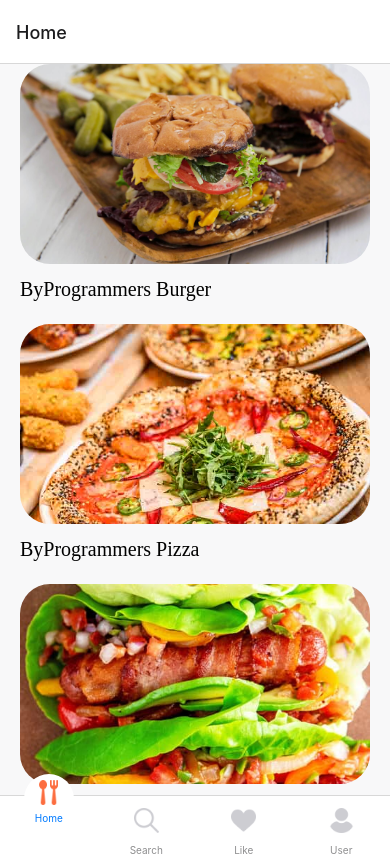
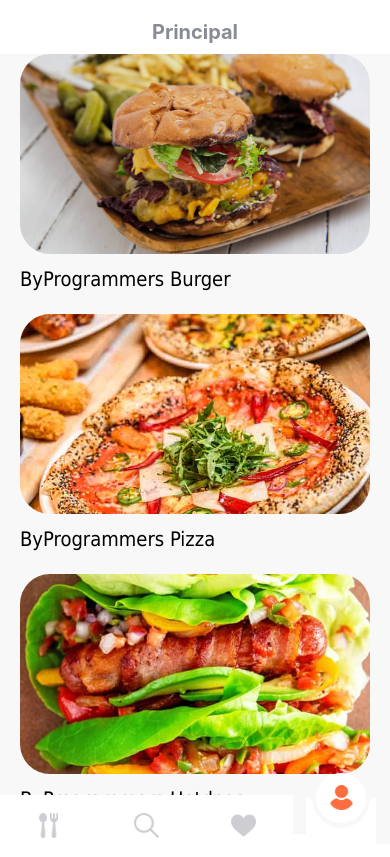
Before and after one commit to icemagno/reactnative01, a React Native app: screen /Map in a window 390 px wide. Built offline with nearby package versions, Linux system fonts and the light colour scheme.

Commit message:
Progressos na navegação

```diff
--- a/App.js
+++ b/App.js
@@ -3,10 +3,28 @@
 // https://www.luiztools.com.br/post/introducao-ao-react-native-3/
 
 import React from 'react';
-import Routes from './Routes';
 
-export default function App() {
-  return (
-    <Routes/>
-  );
+import { NavigationContainer } from '@react-navigation/native';
+import { createStackNavigator } from '@react-navigation/stack';
+
+import Tabs from './navigation/Tabs';
+import Form from './pages/Form';
+import HomeAntigo from './pages/HomeAntigo';
+import Coordinates from './pages/Coordinates';
+
+
+const AppStack = createStackNavigator();
+
+const App = () => {
+    return (
+        <NavigationContainer>
+            <AppStack.Navigator screenOptions={{ headerShown: false }} initialRouteName={"Tabs"}>
+                <AppStack.Screen name="Tabs" component={Tabs} />
+                <AppStack.Screen name="HomeAntigo" component={HomeAntigo} />
+                <AppStack.Screen name="Form" component={Form} />
+                <AppStack.Screen name="Coordinates" component={Coordinates} />
+            </AppStack.Navigator>
+        </NavigationContainer>
+    );
 }
+export default App;
--- a/Routes.js
+++ b/Routes.js
@@ -6,7 +6,7 @@
 import Form from './pages/Form';
 import HomeAntigo from './pages/HomeAntigo';
 import Coordinates from './pages/Coordinates';
-import OpenStreetMapScreen from './pages/OpenStreetMapScreen';
+
 
 const AppStack = createStackNavigator();
 
@@ -18,7 +18,6 @@
                 <AppStack.Screen name="HomeAntigo" component={HomeAntigo} />
                 <AppStack.Screen name="Form" component={Form} />
                 <AppStack.Screen name="Coordinates" component={Coordinates} />
-                <AppStack.Screen name="OpenStreetMapScreen" component={OpenStreetMapScreen} />
             </AppStack.Navigator>
         </NavigationContainer>
     );
--- a/constants/index.js
+++ b/constants/index.js
@@ -1,6 +1,4 @@
 import icons from "./icons";
 import images from "./images";
 import { COLORS, SIZES, FONTS } from "./theme";
-import GOOGLE_API_KEY from "./maps"
-
-export { icons, images, COLORS, SIZES, FONTS, GOOGLE_API_KEY };
+export { icons, images, COLORS, SIZES, FONTS };
--- a/constants/maps.js
+++ /dev/null
@@ -1,3 +0,0 @@
-const GOOGLE_API_KEY = "AIzaSyD_lMXvGFGsiO2qhvX7Vs49r-sdICRtrAQ"
-
-export default GOOGLE_API_KEY
--- a/constants/theme.js
+++ b/constants/theme.js
@@ -44,16 +44,16 @@
 };
 
 export const FONTS = {
-    largeTitle: { fontFamily: "Roboto-regular", fontSize: SIZES.largeTitle, lineHeight: 55 },
-    h1: { fontFamily: "Roboto-Black", fontSize: SIZES.h1, lineHeight: 36 },
-    h2: { fontFamily: "Roboto-Bold", fontSize: SIZES.h2, lineHeight: 30 },
-    h3: { fontFamily: "Roboto-Bold", fontSize: SIZES.h3, lineHeight: 22 },
-    h4: { fontFamily: "Roboto-Bold", fontSize: SIZES.h4, lineHeight: 22 },
-    body1: { fontFamily: "Roboto-Regular", fontSize: SIZES.body1, lineHeight: 36 },
-    body2: { fontFamily: "Roboto-Regular", fontSize: SIZES.body2, lineHeight: 30 },
-    body3: { fontFamily: "Roboto-Regular", fontSize: SIZES.body3, lineHeight: 22 },
-    body4: { fontFamily: "Roboto-Regular", fontSize: SIZES.body4, lineHeight: 22 },
-    body5: { fontFamily: "Roboto-Regular", fontSize: SIZES.body5, lineHeight: 22 },
+    largeTitle: { fontFamily: "Tahoma", fontSize: SIZES.largeTitle, lineHeight: 55 },
+    h1: { fontFamily: "Tahoma", fontSize: SIZES.h1, lineHeight: 36 },
+    h2: { fontFamily: "Tahoma", fontSize: SIZES.h2, lineHeight: 30 },
+    h3: { fontFamily: "Tahoma", fontSize: SIZES.h3, lineHeight: 22 },
+    h4: { fontFamily: "Tahoma", fontSize: SIZES.h4, lineHeight: 22 },
+    body1: { fontFamily: "Tahoma", fontSize: SIZES.body1, lineHeight: 36 },
+    body2: { fontFamily: "Tahoma", fontSize: SIZES.body2, lineHeight: 30 },
+    body3: { fontFamily: "Tahoma", fontSize: SIZES.body3, lineHeight: 22 },
+    body4: { fontFamily: "Tahoma", fontSize: SIZES.body4, lineHeight: 22 },
+    body5: { fontFamily: "Tahoma", fontSize: SIZES.body5, lineHeight: 22 },
 };
 
 const appTheme = { COLORS, SIZES, FONTS };
--- a/navigation/Tabs.js
+++ b/navigation/Tabs.js
@@ -7,6 +7,9 @@
 import Home from "../pages/Home"
 
 import { COLORS, icons } from "../constants"
+import Coordinates from '../pages/Coordinates';
+import Form from '../pages/Form';
+
 
 const Tab = createBottomTabNavigator();
 
@@ -98,8 +101,9 @@
     return (
         <Tab.Navigator
             screenOptions={{
-                showLabel: false,
-                style: {
+                tabBarShowLabel: false,
+                headerShown: false,
+                tabBarStyle: {
                     position: 'absolute',
                     left: 0,
                     bottom: 0,
@@ -109,11 +113,7 @@
                     elevation: 0
                 }
             }}
-            tabBar={(props) => (
-                <CustomTabBar
-                    props={props}
-                />
-            )}
+            tabBar={(props) => (<CustomTabBar props={props} /> )}
         >
             <Tab.Screen
                 name="Home"
@@ -139,8 +139,8 @@
             />
 
             <Tab.Screen
-                name="Search"
-                component={Home}
+                name="Coordinates"
+                component={Coordinates}
                 options={{
                     tabBarIcon: ({ focused }) => (
                         <Image
@@ -162,8 +162,8 @@
             />
 
             <Tab.Screen
-                name="Like"
-                component={Home}
+                name="Form"
+                component={Form}
                 options={{
                     tabBarIcon: ({ focused }) => (
                         <Image
@@ -185,7 +185,7 @@
             />
 
             <Tab.Screen
-                name="User"
+                name="Map"
                 component={Home}
                 options={{
                     tabBarIcon: ({ focused }) => (
--- a/pages/Header.js
+++ b/pages/Header.js
@@ -1,5 +1,6 @@
 import React from 'react';
 import { StyleSheet, StatusBar, Text, View } from 'react-native';
+import { COLORS } from '../constants'
 
 export default function Header(props) {
   return (
@@ -14,14 +15,24 @@
 
 const styles = StyleSheet.create({
     container: {
-      paddingTop: 30,
+      paddingTop: 20,
       paddingBottom: 10,
-      backgroundColor: 'navy',
+      backgroundColor: COLORS.white,
       alignItems: 'center',
+
+      shadowColor: "#000",
+      shadowOffset: {
+          width: 0,
+          height: 3,
+      },
+      shadowOpacity: 0.1,
+      shadowRadius: 3,
+      elevation: 10,
+
     },
     headerText: {
       fontSize: 20,
       fontWeight: 'bold',
-      color: 'white'
+      color: COLORS.darkgray
     }
   });
--- a/pages/Home.js
+++ b/pages/Home.js
@@ -10,14 +10,13 @@
 } from "react-native";
 
 import { icons, images, SIZES, COLORS, FONTS } from '../constants';
-import OpenStreetMapScreen from './OpenStreetMapScreen';
-
+import Header from "./Header";
 
 const Home = ({ navigation }) => {
 
     // Dummy Datas
 
-    const initialCurrentLocation = {
+    const currentLocation = {
         streetName: "Kuching",
         gps: {
             latitude: 1.5496614931250685,
@@ -25,66 +24,11 @@
         }
     }
 
-    const categoryData = [
-        {
-            id: 1,
-            name: "Rice",
-            icon: icons.rice_bowl,
-        },
-        {
-            id: 2,
-            name: "Noodles",
-            icon: icons.noodle,
-        },
-        {
-            id: 3,
-            name: "Hot Dogs",
-            icon: icons.hotdog,
-        },
-        {
-            id: 4,
-            name: "Salads",
-            icon: icons.salad,
-        },
-        {
-            id: 5,
-            name: "Burgers",
-            icon: icons.hamburger,
-        },
-        {
-            id: 6,
-            name: "Pizza",
-            icon: icons.pizza,
-        },
-        {
-            id: 7,
-            name: "Snacks",
-            icon: icons.fries,
-        },
-        {
-            id: 8,
-            name: "Sushi",
-            icon: icons.sushi,
-        },
-        {
-            id: 9,
-            name: "Desserts",
-            icon: icons.donut,
-        },
-        {
-            id: 10,
-            name: "Drinks",
-            icon: icons.drink,
-        },
-
-    ]
-
     // price rating
     const affordable = 1
-    const fairPrice = 2
     const expensive = 3
 
-    const restaurantData = [
+    const restaurants = [
         {
             id: 1,
             name: "ByProgrammers Burger",
@@ -334,16 +278,13 @@
 
     ]
 
-    const [restaurants, setRestaurants] = React.useState(restaurantData)
-    const [currentLocation, setCurrentLocation] = React.useState(initialCurrentLocation)
-
-
     function renderRestaurantList() {
         const renderItem = ({ item }) => (
-            <TouchableOpacity  style={{ marginBottom: SIZES.padding * 2 }}
-                onPress={() => navigation.navigate("OpenStreetMapScreen", { item, currentLocation })}
+            <TouchableOpacity
+                style={{ marginBottom: SIZES.padding * 2 }}
+                onPress={() => navigation.navigate("Coordinates", { item, currentLocation })}
             >
-                {/* Image */}
+
                 <View style={{ marginBottom: SIZES.padding }} >
                     <Image
                         source={item.photo}
@@ -355,7 +296,6 @@
                         }}
                     />
                 </View>
-                {/* Restaurant Info */}
                 <Text style={{ ...FONTS.body2 }}>{item.name}</Text>
             </TouchableOpacity>
         )
@@ -374,9 +314,12 @@
     }
 
     return (
+        <>
+        <Header title="Principal" />
         <SafeAreaView style={styles.container}>
             {renderRestaurantList()}
         </SafeAreaView>
+        </>
     )
 }
 
```
